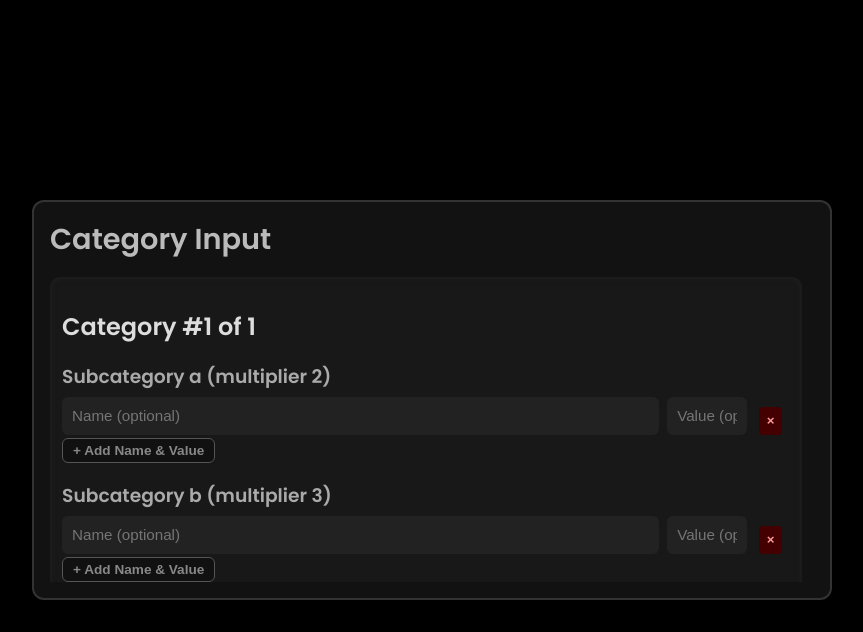
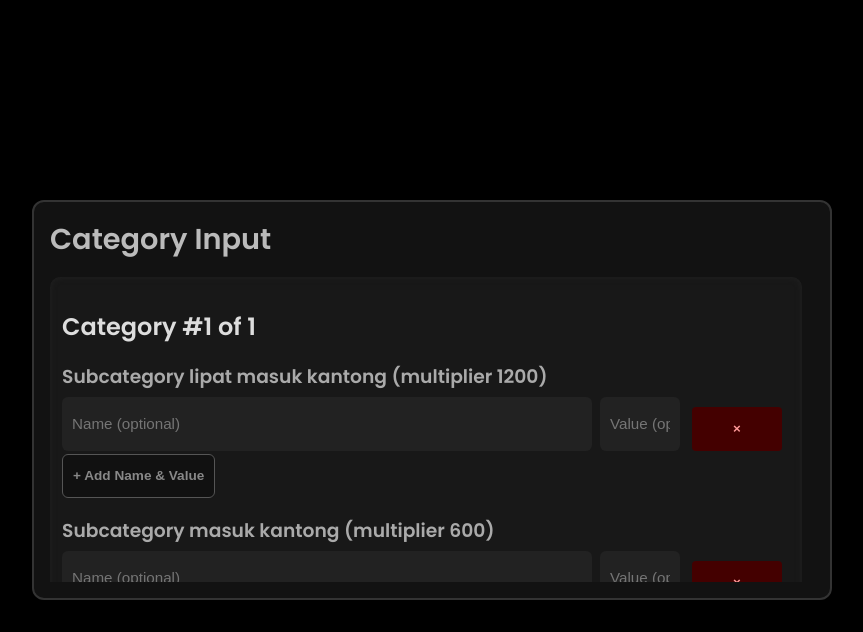
Before and after one commit to shiyuneko/rawr, a plain HTML site: page index.html in a window 1280 px wide. Both pictures are taken after a click on the button "Next »". Shown: the whole page, without its empty margins (208-1071 px from the left). Drawn offline with Linux system fonts and the light colour scheme.

Commit message:
Update index.html

```diff
--- a/index.html
+++ b/index.html
@@ -3,12 +3,18 @@
 <head>
 <meta charset="UTF-8" />
 <meta name="viewport" content="width=800, height=400, initial-scale=1, maximum-scale=1, user-scalable=no" />
-<title>Category Values Calculator - Step by Step with Breakdown + G</title>
+<title>Category Values Calculator - Step by Step with Breakdown</title>
 <style>
   @import url('https://fonts.googleapis.com/css2?family=Poppins:wght@400;600&display=swap');
 
   * {
     box-sizing: border-box;
+  }
+
+  /* Enable touch manipulation for better touchscreen responsiveness */
+  body, button, input {
+    -webkit-tap-highlight-color: transparent;
+    touch-action: manipulation;
   }
 
   body {
@@ -81,7 +87,7 @@
   button {
     background-color: #222;
     color: #bbb;
-    padding: 10px 16px;
+    padding: 12px 20px;
     font-weight: 700;
     border: 1.5px solid #444;
     border-radius: 8px;
@@ -89,6 +95,8 @@
     transition: background-color 0.3s ease, color 0.3s ease;
     margin: 10px 8px 0 0;
     user-select: none;
+    min-width: 90px;
+    min-height: 44px; /* touch friendly height */
   }
 
   button:hover:not(:disabled) {
@@ -300,15 +308,15 @@
     const resultsBackBtn = document.getElementById('resultsBackBtn');
     const resultsResetBtn = document.getElementById('resultsResetBtn');
 
-    // Fixed subcategories and multipliers with added "g"
+    // Updated fixed subcategories and multipliers (7 total)
     const subCategories = [
-      { name: 'a', value: 2 },
-      { name: 'b', value: 3 },
-      { name: 'c', value: 4 },
-      { name: 'd', value: 5 },
-      { name: 'e', value: 6 },
-      { name: 'f', value: 7 },
-      { name: 'g', value: 8 }
+      { name: 'lipat masuk kantong', value: 1200 },
+      { name: 'masuk kantong', value: 600 },
+      { name: 'lipat', value: 600 },
+      { name: 'buang benang', value: 1200 },
+      { name: 'susun baju', value: 600 },
+      { name: 'gosok', value: 1200 },
+      { name: 'hantex', value: 400 }
     ];
 
     let numCategories = 1;
@@ -567,6 +575,7 @@
           total += subTotal;
           breakdown.push({subcatName, rawValue, multiplier, subTotal});
         }
+        // Sort breakdown by multiplier descending for nicer display
         breakdown.sort((a,b) => b.multiplier - a.multiplier);
         resultsData.push({name, total, breakdown});
       }
@@ -594,7 +603,7 @@
           mainLine.appendChild(totalDiv);
           container.appendChild(mainLine);
 
-          // Breakdown grid
+          // Breakdown
           const breakdownDiv = document.createElement('div');
           breakdownDiv.className = 'breakdown';
           r.breakdown.forEach(b => {
@@ -608,7 +617,7 @@
             const subcatInfo = document.createElement('div');
             subcatInfo.className = 'subcat-info';
             subcatInfo.textContent =
-              `Sum: ${b.rawValue.toFixed(4)} × ${b.multiplier} = ${b.subTotal.toFixed(4)}`;
+              `Sum: ${b.rawValue.toFixed(4)}, Multiplier: ${b.multiplier}, Subtotal: ${b.subTotal.toFixed(4)}`;
 
             breakdownItem.appendChild(subcatName);
             breakdownItem.appendChild(subcatInfo);
```
